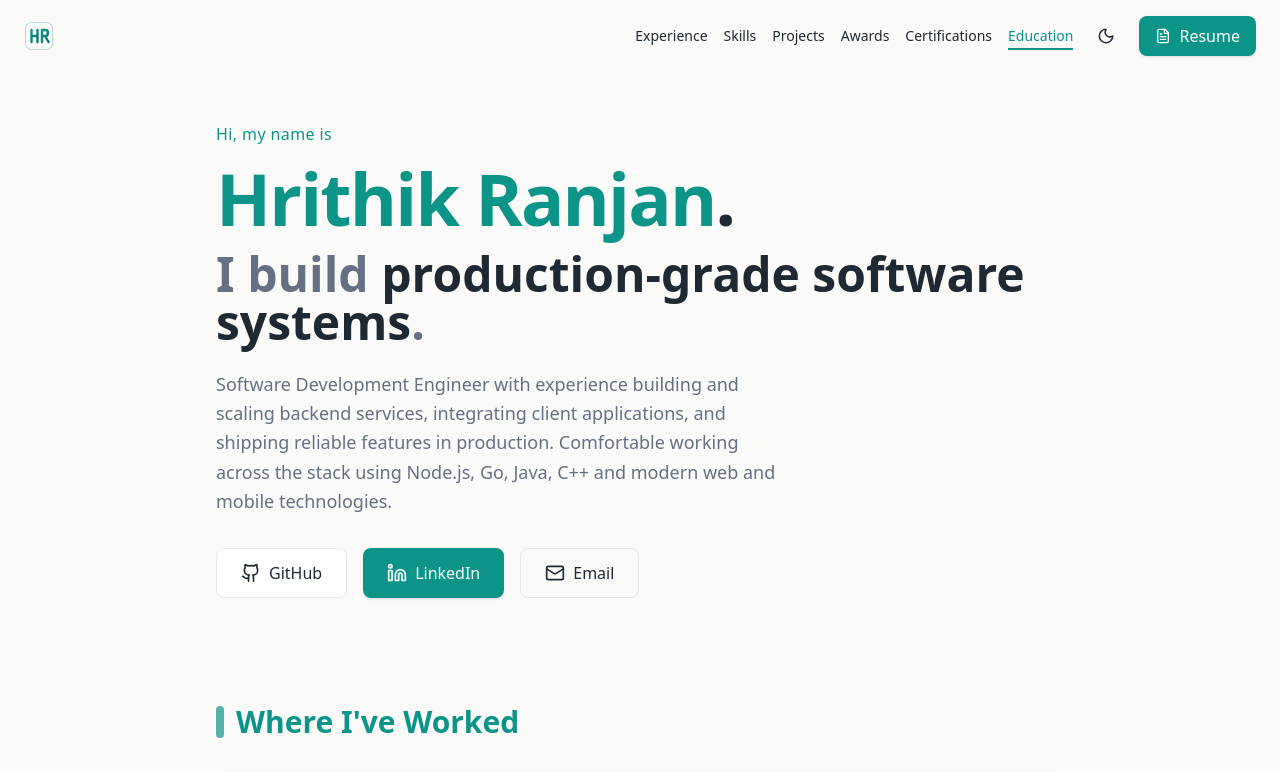
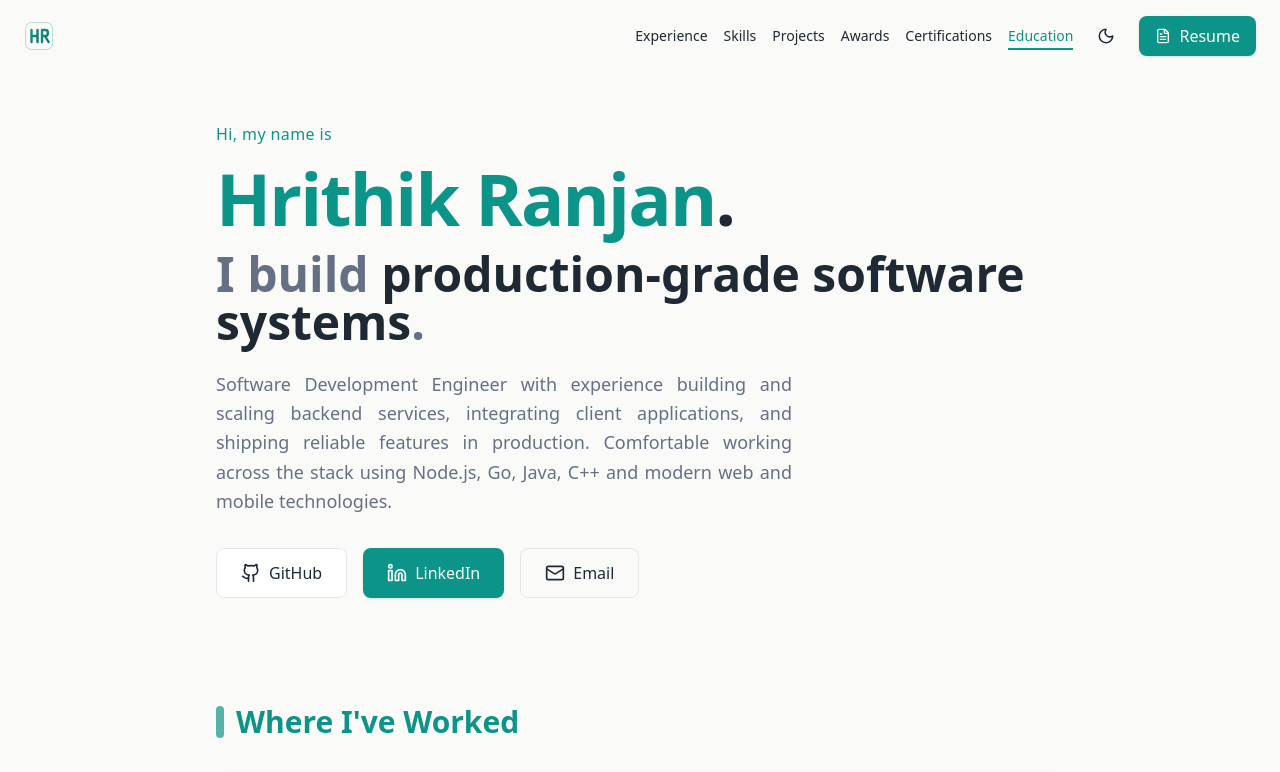
Before and after one commit to hrithik-09/Hrithik-portfolio, a React (Vite) app: page / in a window 1280 px wide. Shown: the top 772 px of the page. Built offline with nearby package versions, Linux system fonts and the light colour scheme.

Commit message:
text justify

```diff
--- a/src/App.jsx
+++ b/src/App.jsx
@@ -1102,7 +1102,7 @@ export default function App() {
             </span>
             .
           </h2>
-          <p className="max-w-xl text-lg mt-6 leading-relaxed animate-slide-up transition-colors duration-300" style={{ animationDelay: '0.4s', color: themeColors.textMuted }}>
+          <p className="max-w-xl text-lg mt-6 leading-relaxed animate-slide-up transition-colors duration-300 text-justify" style={{ animationDelay: '0.4s', color: themeColors.textMuted }}>
             {personal.about}
           </p>
 
```
